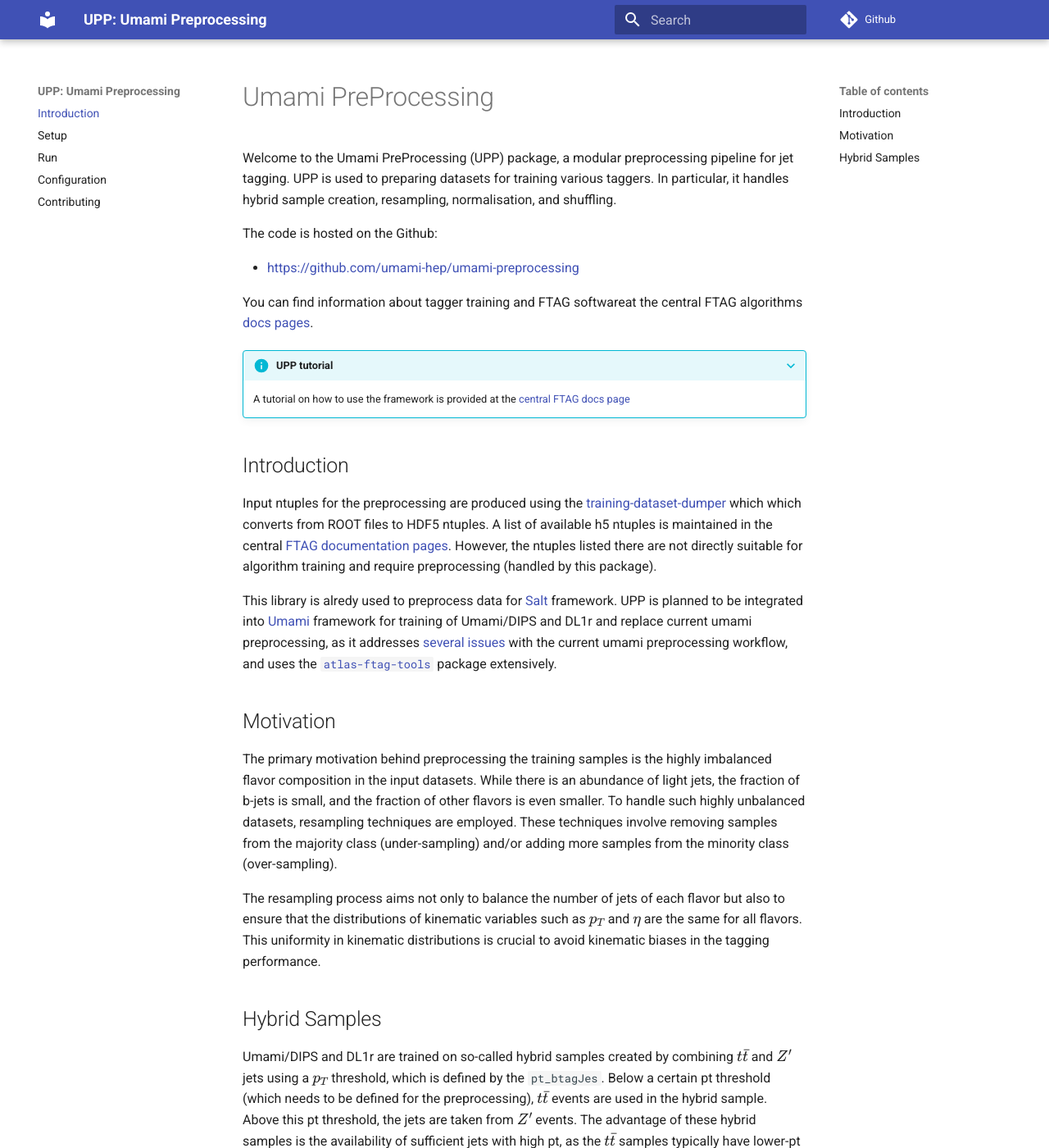
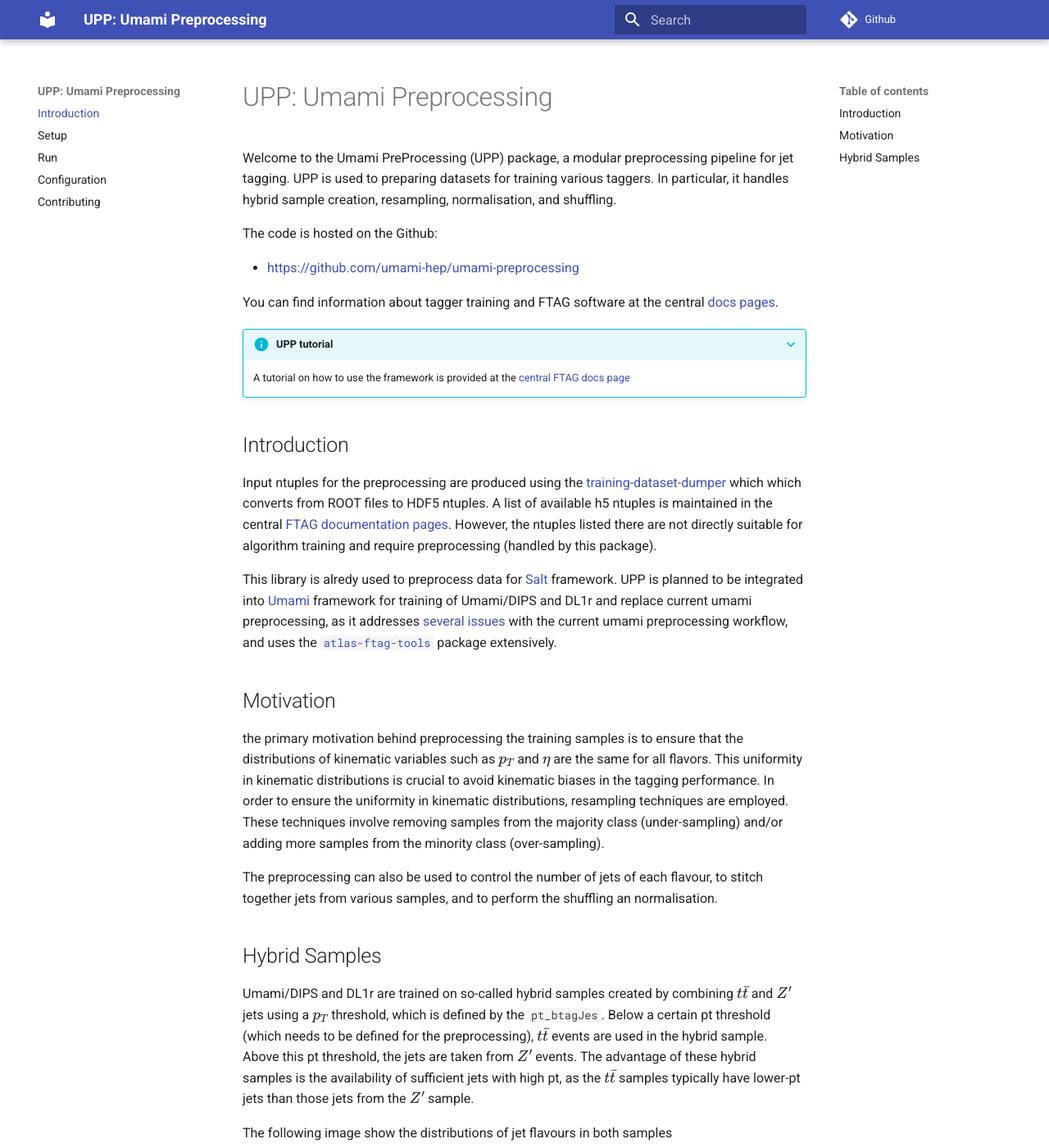
Before and after one commit to umami-hep/umami-preprocessing, an MkDocs documentation site: the page built from docs/index.md, in a window 1280 px wide and 1400 px high. Shown: the whole window at 82% size. Built offline with MkDocs 1.6.1 and Material for MkDocs 9.7.7, drawn with Linux system fonts in a browser that asks for light colours; formulas are drawn with MathJax 3; comment, search, counter and statistics services are not loaded; some of the changed text lies outside the part shown.

Commit message:
update docs

```diff
--- a/docs/index.md
+++ b/docs/index.md
@@ -1,4 +1,4 @@
-# Umami PreProcessing
+# UPP: Umami Preprocessing
 
 Welcome to the Umami PreProcessing (UPP) package, a modular preprocessing pipeline for jet tagging.
 UPP is used to preparing datasets for training various taggers.
@@ -8,11 +8,12 @@
 
 - [https://github.com/umami-hep/umami-preprocessing](https://github.com/umami-hep/umami-preprocessing)
 
-You can find information about tagger training and FTAG softwareat the central FTAG algorithms [docs pages](https://ftag.docs.cern.ch/algorithms/GNN/).
+You can find information about tagger training and FTAG software at the central [docs pages](https://ftag.docs.cern.ch/algorithms/GNN/).
 
 ???+ info "UPP tutorial"
 
     A tutorial on how to use the framework is provided at the [central FTAG docs page](update-link)
+
 
 ## Introduction
 
@@ -23,10 +24,16 @@
 This library is alredy used to preprocess data for [Salt](https://gitlab.cern.ch/atlas-flavor-tagging-tools/algorithms/salt/) framework.
 UPP is planned to be integrated into [Umami](https://gitlab.cern.ch/atlas-flavor-tagging-tools/algorithms/umami) framework for training of Umami/DIPS and DL1r and replace current umami preprocessing, as it addresses [several issues](https://gitlab.cern.ch/atlas-flavor-tagging-tools/algorithms/umami/-/issues/?label_name%5B%5D=Preprocessing) with the current umami preprocessing workflow, and uses the [`atlas-ftag-tools`](https://github.com/umami-hep/atlas-ftag-tools/) package extensively.
 
+
 ## Motivation
-The primary motivation behind preprocessing the training samples is the highly imbalanced flavor composition in the input datasets. While there is an abundance of light jets, the fraction of b-jets is small, and the fraction of other flavors is even smaller. To handle such highly unbalanced datasets, resampling techniques are employed. These techniques involve removing samples from the majority class (under-sampling) and/or adding more samples from the minority class (over-sampling).
 
-The resampling process aims not only to balance the number of jets of each flavor but also to ensure that the distributions of kinematic variables such as $p_T$ and $\eta$ are the same for all flavors. This uniformity in kinematic distributions is crucial to avoid kinematic biases in the tagging performance.
+the primary motivation behind preprocessing the training samples is to ensure that the distributions of kinematic variables such as $p_T$ and $\eta$ are the same for all flavors.
+This uniformity in kinematic distributions is crucial to avoid kinematic biases in the tagging performance.
+In order to ensure the uniformity in kinematic distributions, resampling techniques are employed.
+These techniques involve removing samples from the majority class (under-sampling) and/or adding more samples from the minority class (over-sampling).
+
+The preprocessing can also be used to control the number of jets of each flavour, to stitch together jets from various samples, and to perform the shuffling an normalisation.
+
 
 ## Hybrid Samples
 Umami/DIPS and DL1r are trained on so-called hybrid samples created by combining $t\bar{t}$ and $Z'$ jets using a $p_T$ threshold, which is defined by the `pt_btagJes`.
@@ -38,7 +45,7 @@
 
 ![Pt distribution of hybrid samples being composed from ttbar and Zjets samples](assets/pt_btagJes-cut_spectrum.png)
 
-After applying `pdf`` resampling with upscaling, we achieve the following combined distributions for jets:
+After applying `pdf` resampling with upscaling, we achieve the following combined distributions for jets:
 
 ![pT distribution of downsampled hybrid samples](assets/train_pt_btagJes.png)
 
```
Also changed, not shown: docs/configuration.md (+58 -26 lines).
